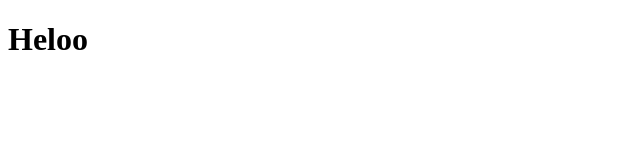
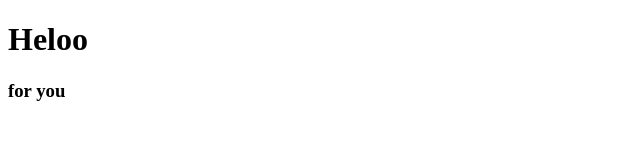
Before and after one commit to hovanduanit/gitdemo, a plain HTML site: page index.html in a window 1280 px wide. Shown: the full height of the page, 0-640 px from the left. Drawn offline with Linux system fonts and the light colour scheme.

Commit message:
update index 2

```diff
--- a/index.html
+++ b/index.html
@@ -8,5 +8,6 @@
 </head>
 <body>
     <h1>Heloo</h1>
+    <h3>for you</h3>
 </body>
 </html>
```
